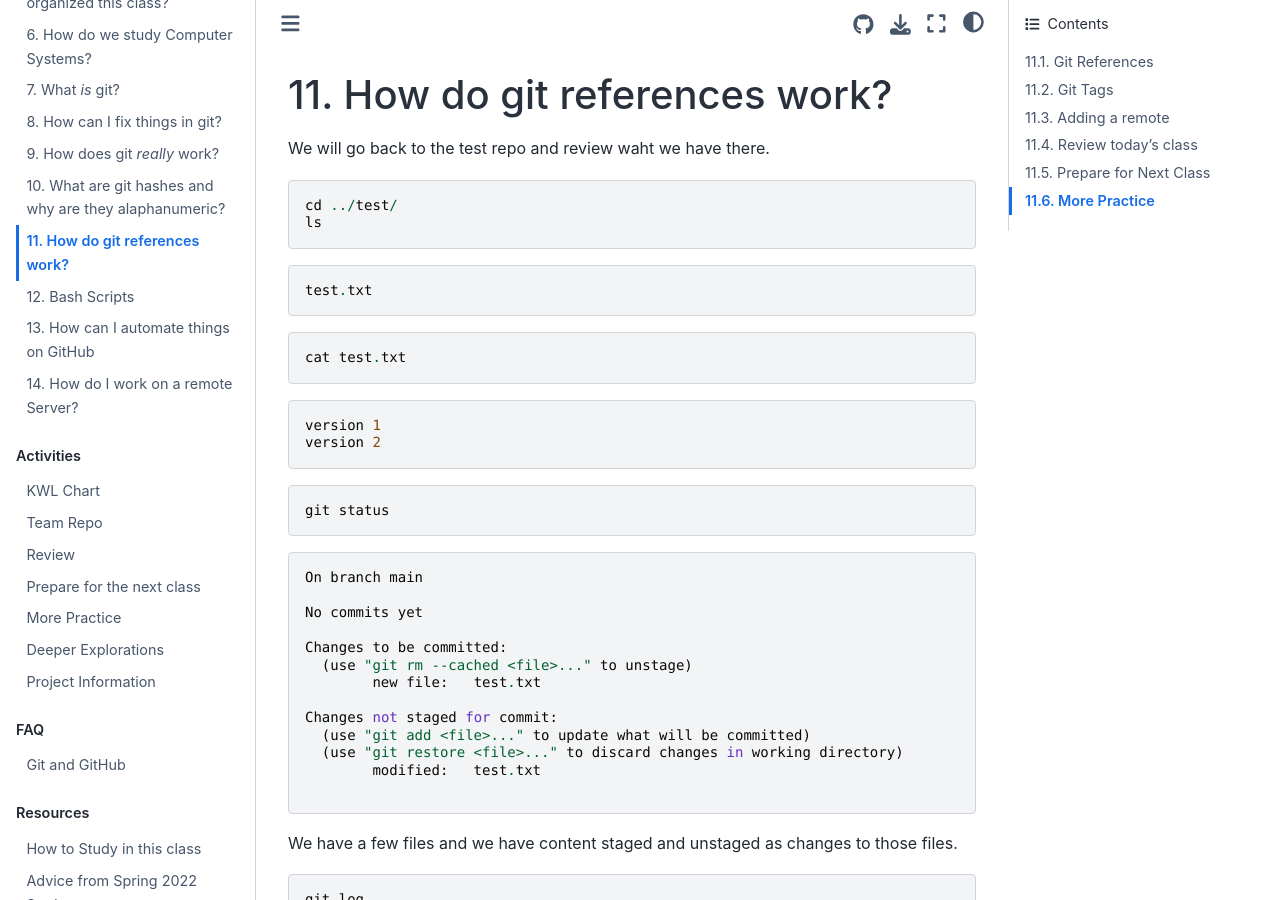
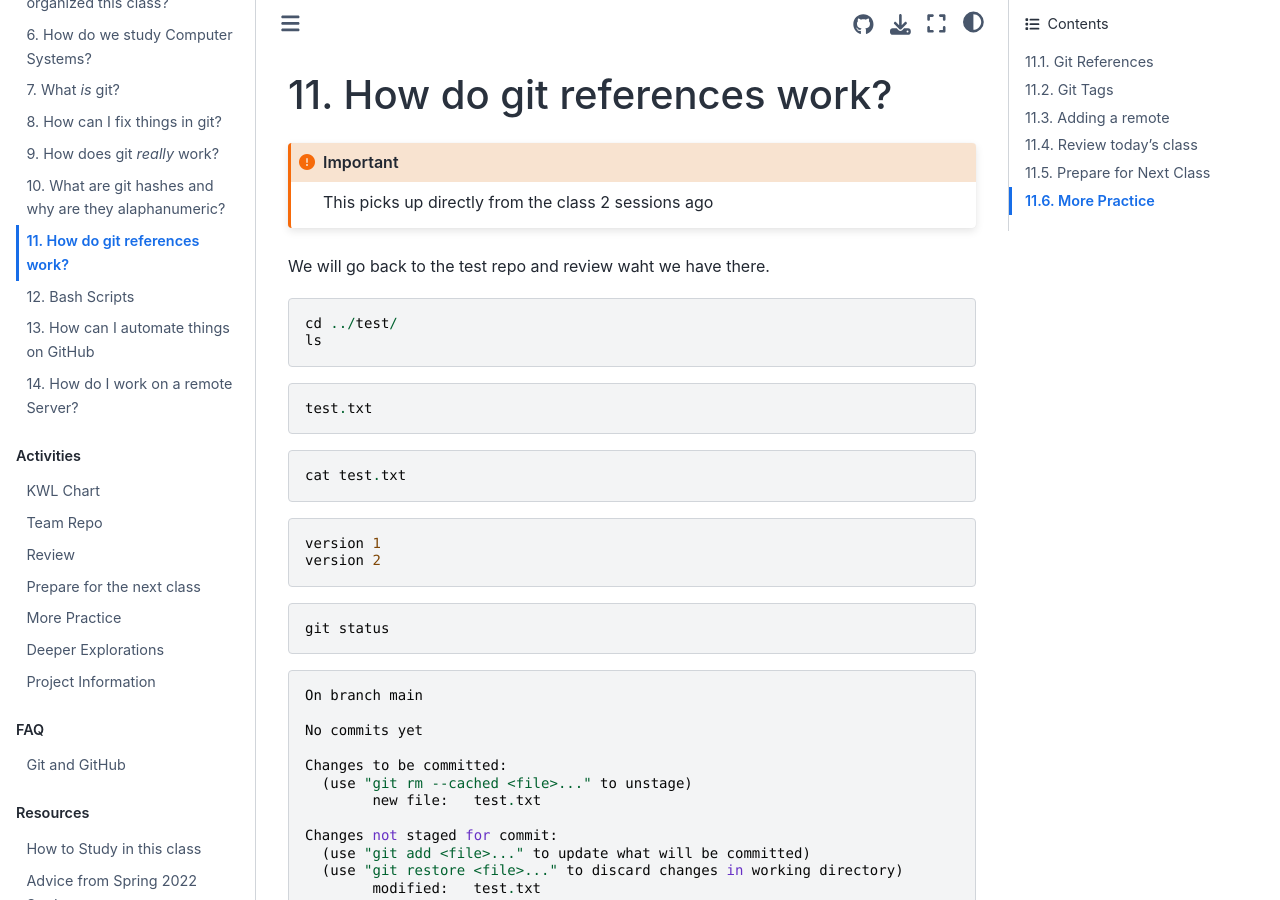
Before and after one commit to introcompsys/fall2022, a Jupyter Book: the page built from notes/2022-10-17.md, in a window 1280 px wide and 900 px high. Built offline with Jupyter Book 1.0.4 settings and Sphinx 7.4.7 and the Sphinx Book theme 1.1.4, drawn with Linux system fonts in a browser that asks for light colours; pages that are not in the unit, such as notebooks, are missing from menus.

Commit message:
Update 2022-10-17.md

````diff
--- a/notes/2022-10-17.md
+++ b/notes/2022-10-17.md
@@ -1,5 +1,10 @@
 # How do git references work?
 
+```{important}
+
+This picks up directly from the class 2 sessions ago
+
+```
 
 We will go back to the test repo and review waht we have there.
 ```
````
